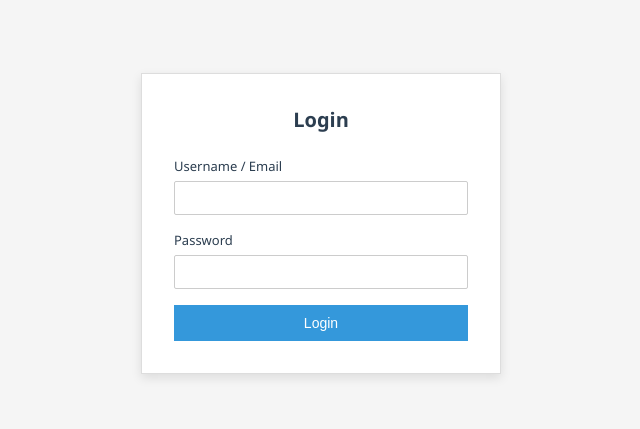
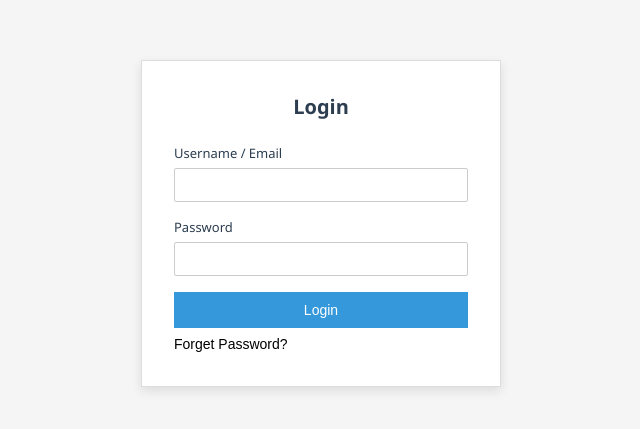
Before and after one commit to Annupamaa/Qapla-IT, a React (Vite) app in the folder client/: page /login in a window 1280 px wide. Shown: the part 197-626 px from the top of the page, without its empty margins (319-959 px from the left). Built offline with nearby package versions, Linux system fonts and the light colour scheme.

Commit message:
forget password button UI

```diff
--- a/client/src/components/Login/Login.jsx
+++ b/client/src/components/Login/Login.jsx
@@ -73,6 +73,15 @@ function Login() {
                     <button type="submit" className="pg-login-btn">
                         Login
                     </button>
+
+                    <button
+                        type="button"
+                        className="forget-password"
+                        onClick={() => navigate("/forgot-password")}
+                    >
+                        Forget Password?
+                    </button>
+
                 </form>
             </div>
         </div>
```
Lines whose indentation alone changed are shown as unchanged.
